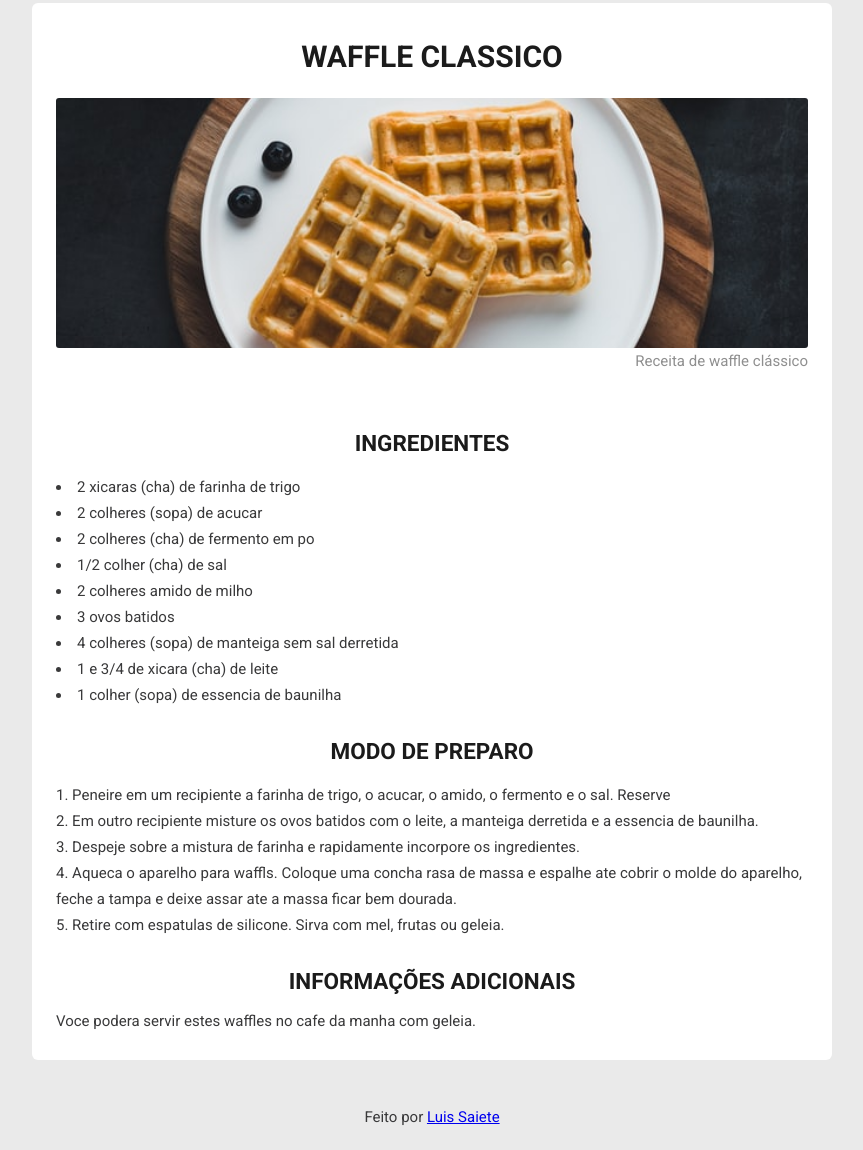
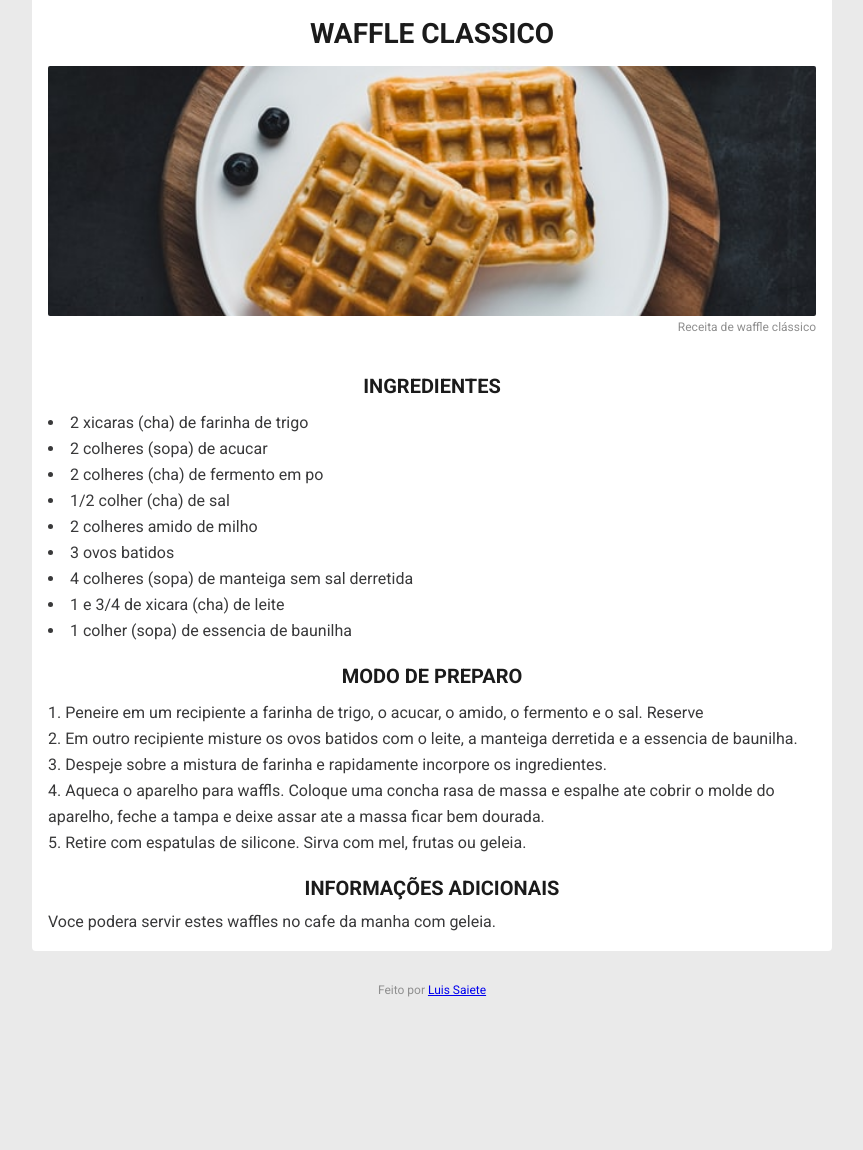
Before and after one commit to ltsaiete/ui-challenge, a plain HTML site: page S1/cookbook/index.html in a window 1280 px wide. Shown: the part 27-1177 px from the top of the page, without its empty margins (208-1071 px from the left). After the commit the page ends 1040 px from the top, so only its background shows below. Drawn offline with Linux system fonts and the light colour scheme.

Commit message:
Fixing sizes

```diff
--- a/S1/cookbook/style.css
+++ b/S1/cookbook/style.css
@@ -4,6 +4,7 @@
   --color-text-title: #1b1b1b;
   --color-text-base: #39393a;
   --color-text-complement: #8f8f8f;
+  font-size: 60%;
 }
 
 * {
@@ -21,6 +22,7 @@ body {
   color: var(--color-text-base);
   font-family: "Roboto", sans-serif;
   padding-top: 2rem;
+  font-size: 1.6rem;
 }
 
 .container {
@@ -43,6 +45,7 @@ header {
 header h1 {
   text-align: center;
   margin-bottom: 1.6rem;
+  font-size: 2.8rem;
 }
 
 header img {
@@ -55,6 +58,7 @@ header img {
 header figcaption {
   text-align: right;
   color: var(--color-text-complement);
+  font-size: 1.2rem;
 }
 
 main {
@@ -67,6 +71,7 @@ main h2 {
   text-align: center;
   margin-top: 2rem;
   margin-bottom: 1.2rem;
+  font-size: 2rem;
 }
 
 main ul,
@@ -79,4 +84,12 @@ footer {
   margin-top: 3.2rem;
   text-align: center;
   padding-bottom: 1.6rem;
+  color: var(--color-text-complement);
+  font-size: 1.2rem;
 }
+
+@media (min-width: 800px) {
+  :root {
+    font-size: 62.5%;
+  }
+}
```
